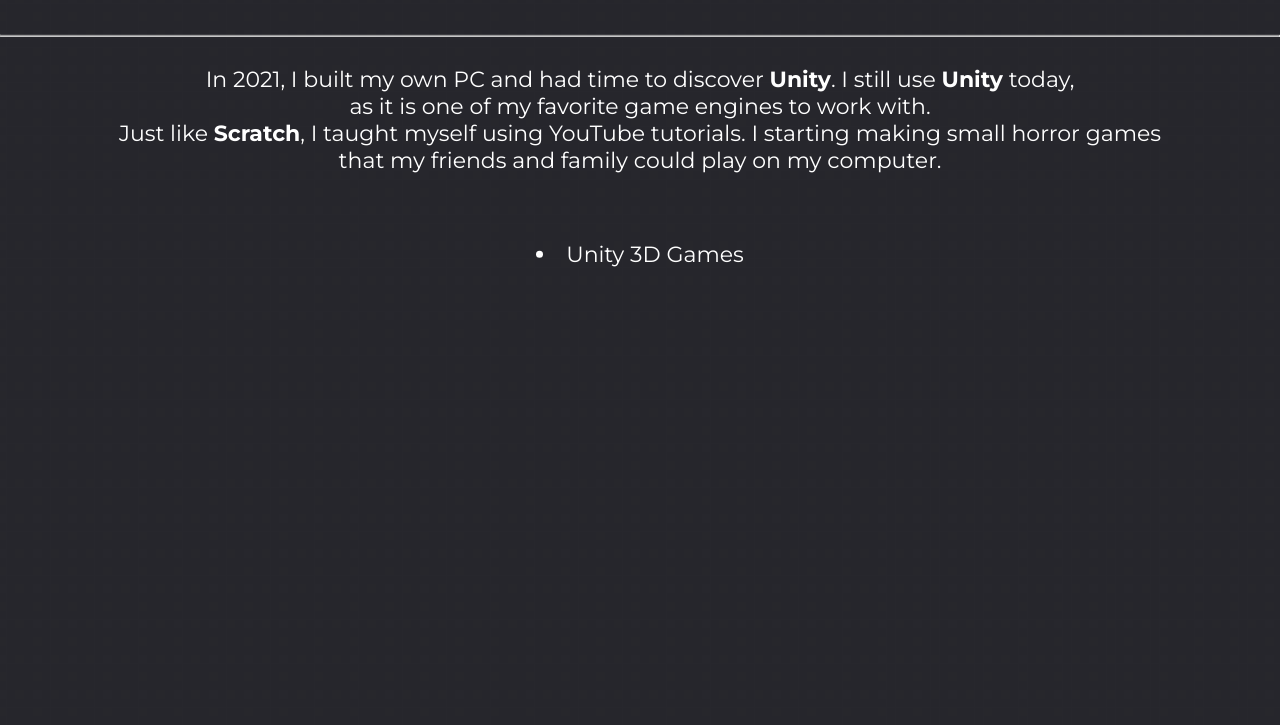
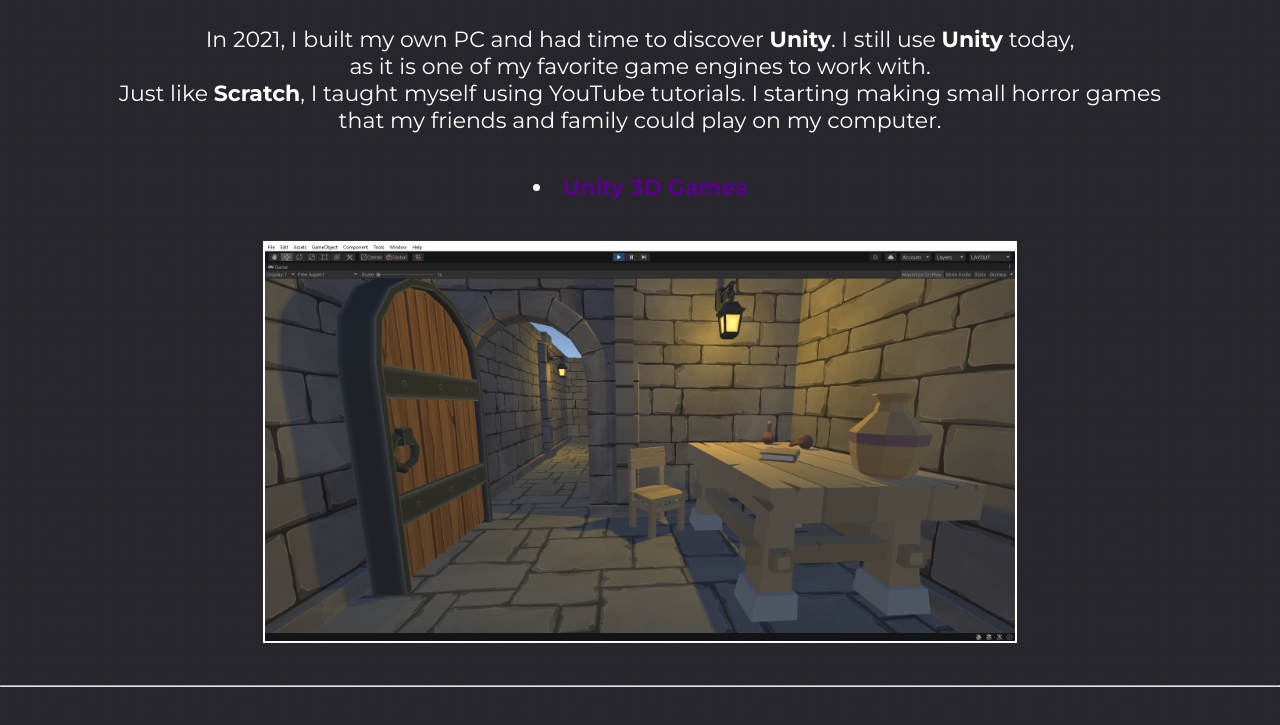
Before and after one commit to gr8g29/gr8g29.github.io, a plain HTML site: page projects.html in a window 1280 px wide. Shown: the part 703-1428 px from the top of the page. Drawn offline with Linux system fonts and the light colour scheme.

Commit message:
Add files via upload

```diff
--- a/projects.html
+++ b/projects.html
@@ -42,9 +42,14 @@
                 In 2021, I built my own PC and had time to discover <b>Unity</b>. I still use <b>Unity</b> today,<br>
                 as it is one of my favorite game engines to work with. <br>
                 Just like <b>Scratch</b>, I taught myself using YouTube tutorials. I starting making small horror games<br>
-                that my friends and family could play on my computer.<br><br>
-                <li>Unity 3D Games</li></p>
+                that my friends and family could play on my computer.<br>
+                <li><a><b>Unity 3D Games</b></a></li></p>
+            <img src="dungeon survival v1.3 deco.png" alt="Image of a Unity Project I worked on" width="750px">
             <br>
+            <br>
+            <br>
+            <hr>
+
         </div>
     </section>
 
--- a/styleindex.css
+++ b/styleindex.css
@@ -10,6 +10,7 @@
     background-image: url("background.png");
     background-size: cover;
     background-position: center;
+    background-repeat: no-repeat;
 }
 
 .header2{
@@ -91,7 +92,7 @@
     width: 100%;
     color: white;
     position: absolute;
-    top: 70%;
+    top: 90%;
     left: 50%;
     transform: translate(-50%, -50%);
     text-align: center;
@@ -119,7 +120,6 @@
 }
 
 .Projects-text-box img{
-
     border: 2px solid #ffffff;
 }
 
```
Also changed, not shown: dungeon survival v1.3 deco.png (added).
